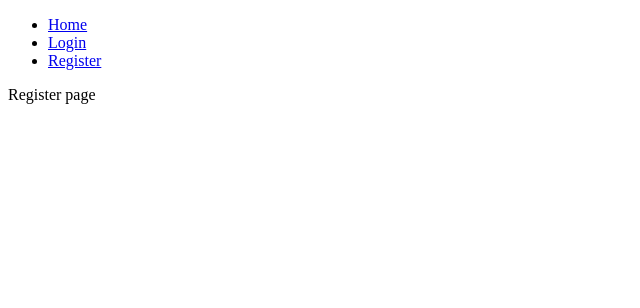
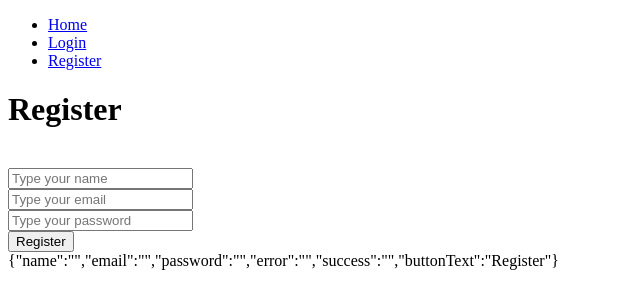
Before and after one commit to nahoang/react-node-aws, a Next.js app: page /register in a window 1280 px wide. Shown: the top 308 px of the page, without its empty margins (0-640 px from the left). Built offline with nearby package versions, Linux system fonts and the light colour scheme.

Commit message:
Implement Register page

```diff
--- a/pages/register.js
+++ b/pages/register.js
@@ -1,5 +1,59 @@
+import { useState } from 'react';
 import Layout from '../components/Layout';
 
-const Register = () => <Layout>Register page</Layout>
 
+
+const Register = () => {
+  const [state, setState] = useState({
+    name: '',
+    email: '',
+    password: '',
+    error: '',
+    success: '',
+    buttonText: 'Register'
+  })
+
+  const {name, email, password, error, success, buttonText} = state;
+
+  const handleChange = (name) => (e) =>{
+    setState({...state, [name]: e.target.value, error: '', success: '', buttonText: 'Register' })
+  }
+
+  const handleSubmit = (e) => {
+    e.preventDefault();
+    console.table({name, email, password});
+  }
+
+  const registerForm = () => (
+    <form onSubmit={handleSubmit}>
+      <div className="form-group">
+        <input
+        value={name}
+        onChange={handleChange('name')}  type="text" className='form-control' placeholder='Type your name' />
+      </div>
+      <div className="form-group">
+        <input
+        value={email}
+        onChange={handleChange('email')}  type="email" className='form-control' placeholder='Type your email' />
+      </div>
+      <div className="form-group">
+        <input
+        value={password}
+        onChange={handleChange('password')}  type="password" className='form-control' placeholder='Type your password' />
+      </div>
+      <div className="form-group">
+        <button className="btn btn-outline-warning">{buttonText}</button>
+      </div>
+    </form>
+
+  )
+  return <Layout>
+    <div className="col-md-6 offset-md-3">
+      <h1>Register</h1>
+      <br />
+      {registerForm()}
+      {JSON.stringify(state)}
+    </div>
+</Layout>;
+}
 export default Register;
```
